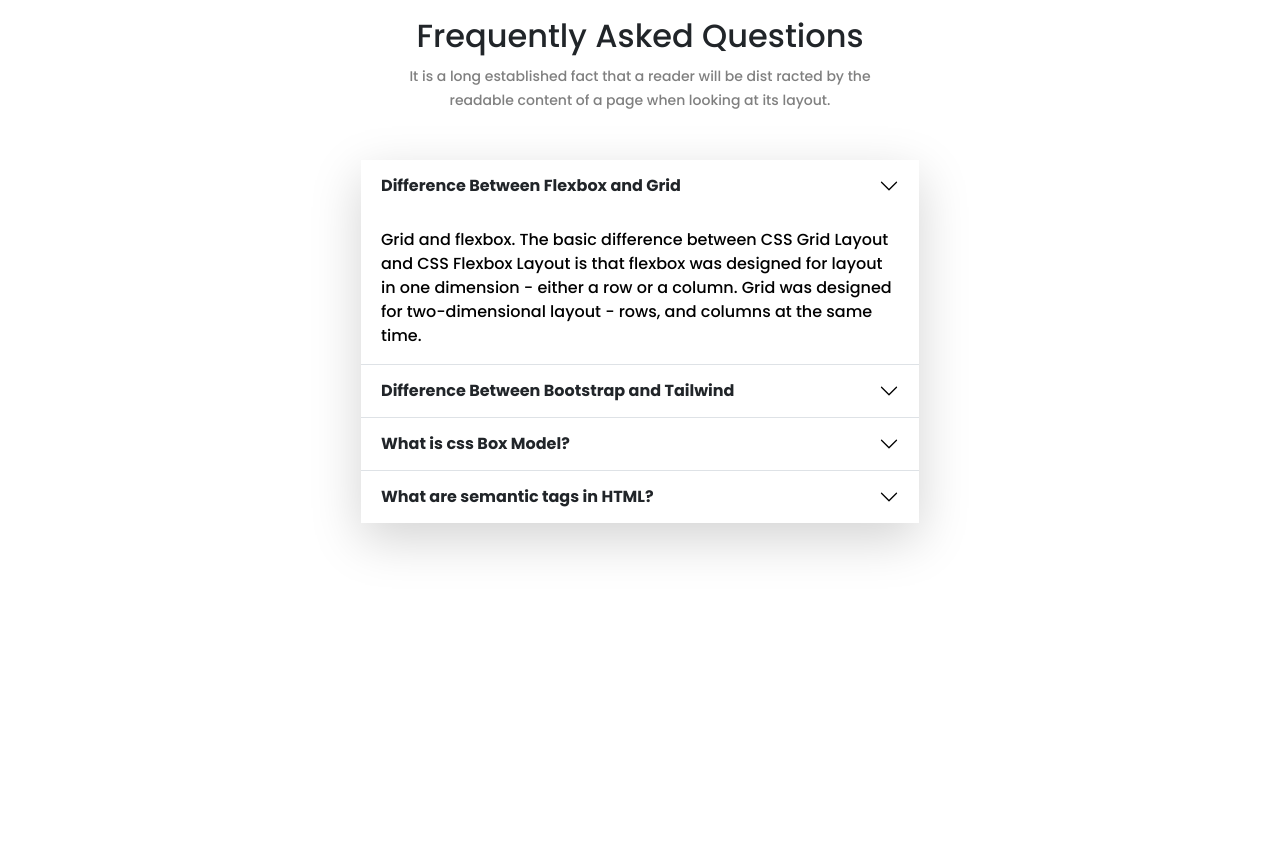
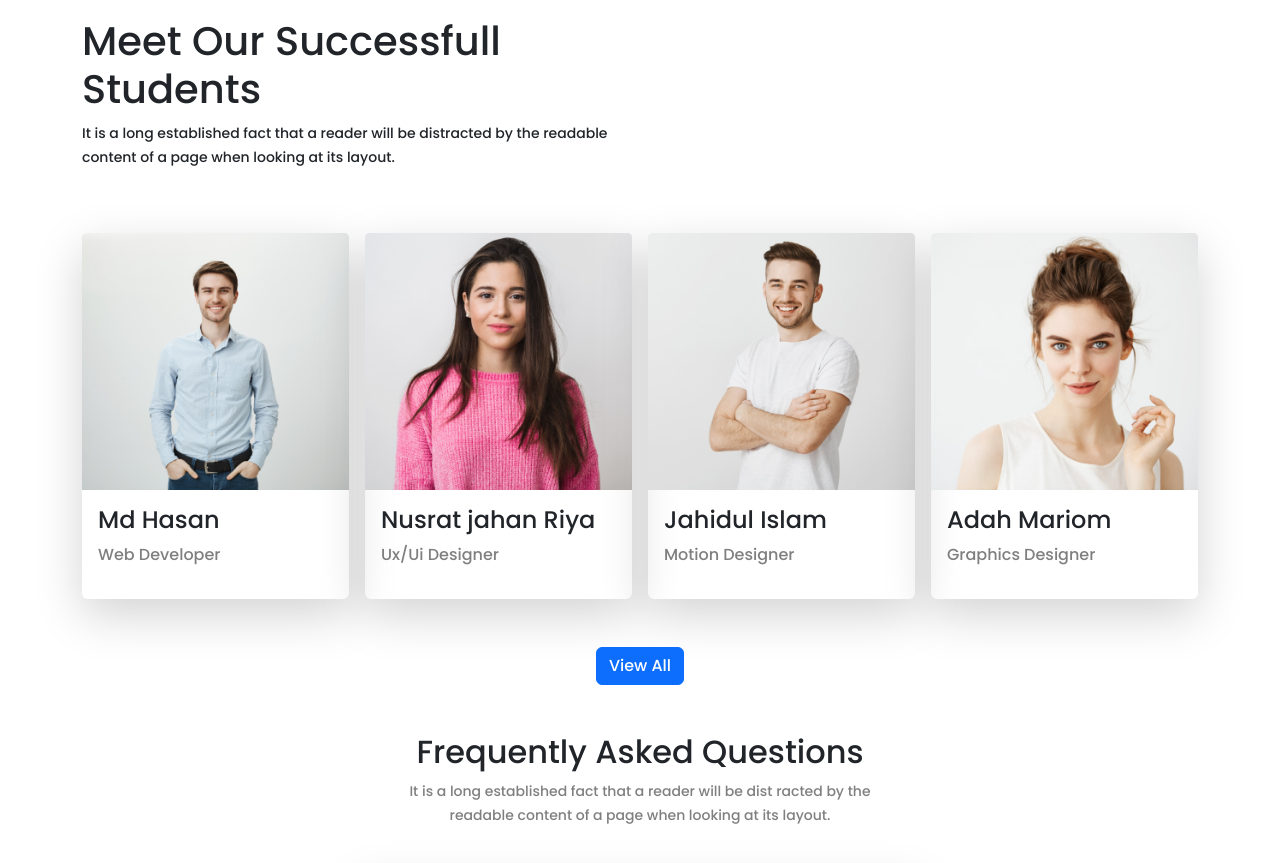
Before and after one commit to kaushikkd/Assignment_Edu-Smart, a plain HTML site: page index.html in a window 1280 px wide. Shown: the part 2120-2983 px from the top of the page. Before the commit the page ends 2755 px from the top, so only its background shows below. Drawn offline with nearby package versions, Linux system fonts and the light colour scheme.

Commit message:
extra success part added

```diff
--- a/index.html
+++ b/index.html
@@ -288,6 +288,70 @@
        </section>
        <!-- ready to join  -->
 
+               <!-- success student start -->
+               <section class="my-5">
+                <div class="container">
+                    <div class="student-text col-lg-6">
+                        <h1>Meet Our Successfull
+                            Students</h1>
+                        <small class="">It is a long established fact that a reader will be distracted by the
+                            readable content of a page when looking at its layout.</small>
+                    </div>
+                    <!-- student img  -->
+                    <div class="row my-5 g-3">
+                        <div class=" col-lg-3 col-md-6">
+                            <div class="students-items rounded shadow-lg">
+                                <div class="students-img">
+                                    <img src="images/student/student-1.png" class="img-fluid w-100" alt="">
+                                </div>
+                                <div class="student-text p-3">
+                                    <h4>Md Hasan</h4>
+                                    <p class="text-black-50">Web Developer</p>
+                                </div>
+                            </div>
+                        </div>
+                        <div class=" col-lg-3 col-md-6">
+                            <div class="students-items rounded shadow-lg">
+                                <div class="students-img">
+                                    <img src="images/student/student-2.png" class="img-fluid w-100" alt="">
+                                </div>
+                                <div class="student-text p-3">
+                                    <h4>Nusrat jahan Riya</h4>
+                                    <p class="text-black-50">Ux/Ui Designer</p>
+                                </div>
+                            </div>
+                        </div>
+                        <div class=" col-lg-3 col-md-6">
+                            <div class="students-items rounded shadow-lg">
+                                <div class="students-img">
+                                    <img src="images/student/student-3.png" class="img-fluid w-100" alt="">
+                                </div>
+                                <div class="student-text p-3">
+                                    <h4>Jahidul Islam</h4>
+                                    <p class="text-black-50">Motion Designer</p>
+                                </div>
+                            </div>
+                        </div>
+                        <div class=" col-lg-3 col-md-6">
+                            <div class="students-items rounded shadow-lg">
+                                <div class="students-img">
+                                    <img src="images/student/student-4.png" class="img-fluid w-100" alt="">
+                                </div>
+                                <div class="student-text p-3">
+                                    <h4>Adah Mariom</h4>
+                                    <p class="text-black-50">Graphics Designer</p>
+                                </div>
+                            </div>
+                        </div>
+                    </div>
+                    <!-- student img  -->
+                    <div class="student-btn text-center">
+                        <a href="#" class="btn btn-primary ">View All</a>
+                    </div>
+                </div>
+            </section>
+            <!-- success student end   -->
+
        <!-- frequently-q   -->
        <section class="my-5 pb-3">
         <div class="container mt-5">
```
